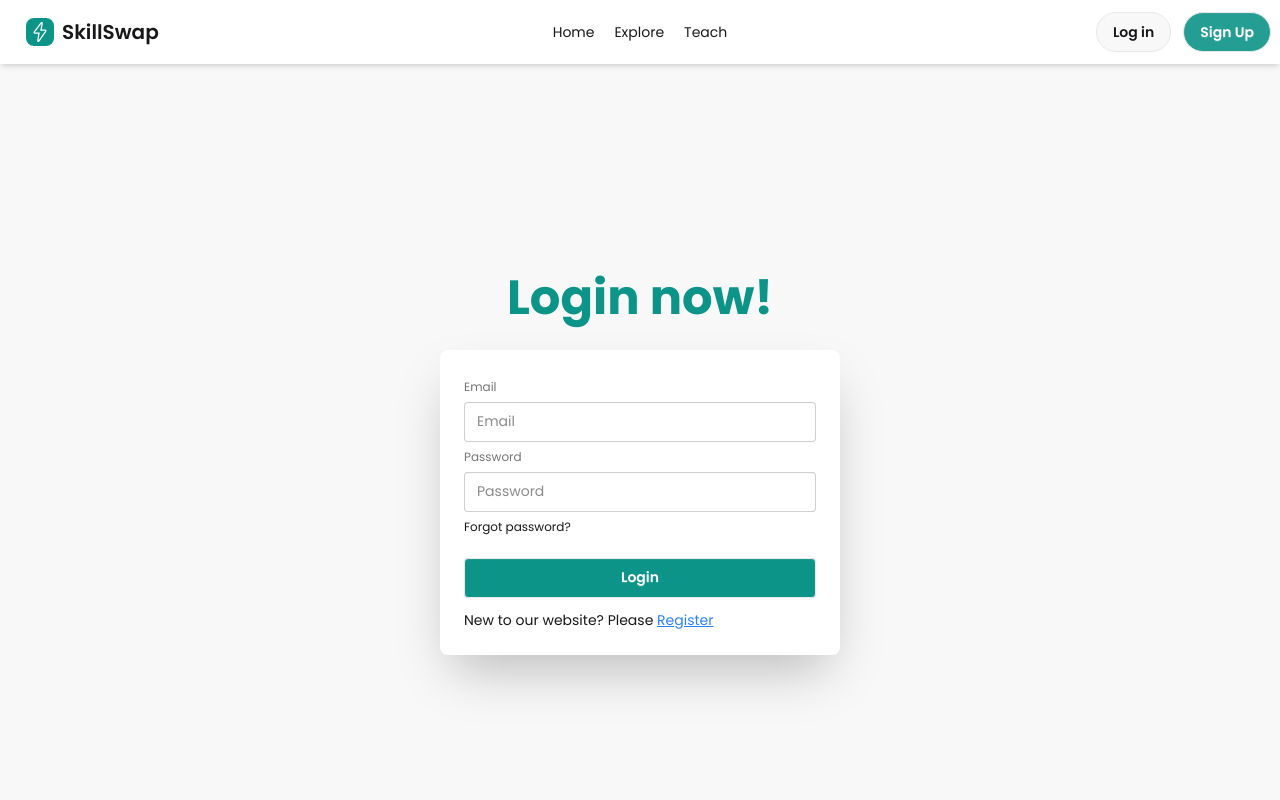
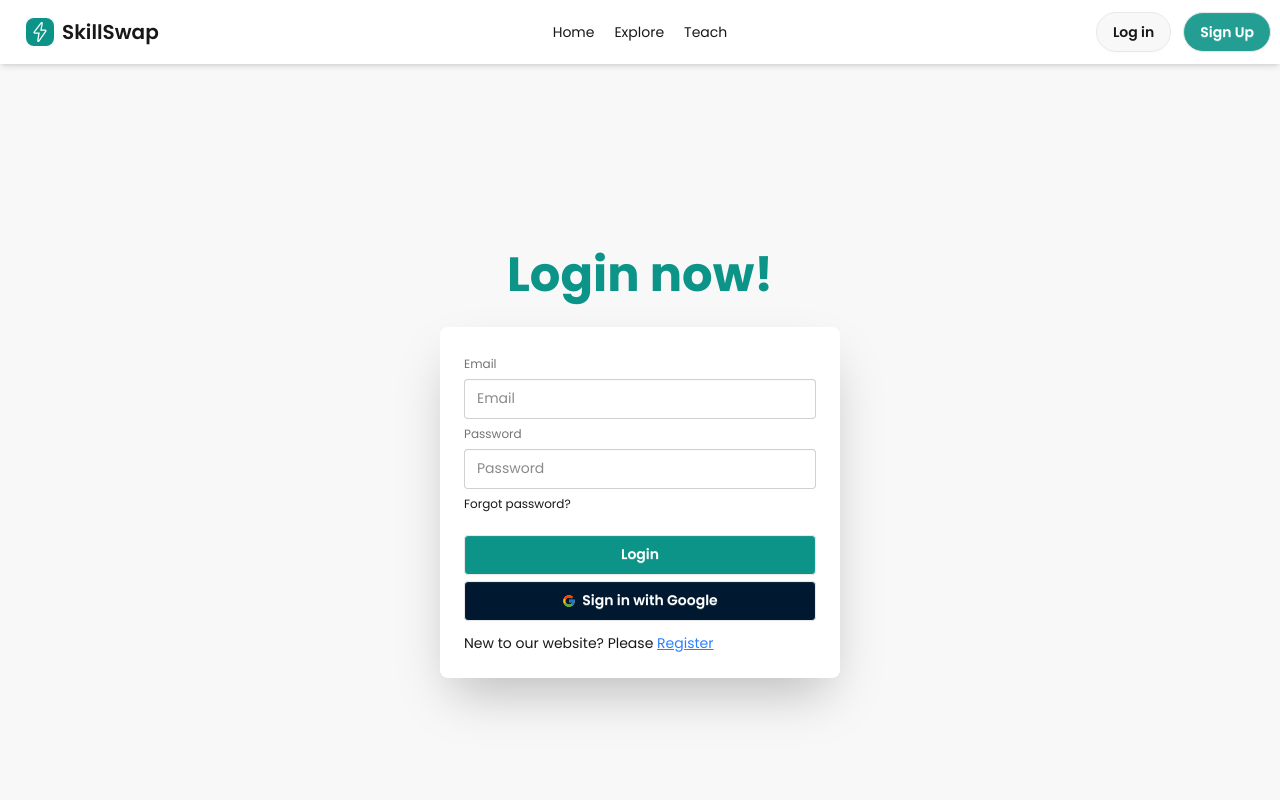
Before and after one commit to sukanta022/SkillSwap_Firebase, a React (Vite) app: page /login in a window 1280 px wide. Shown: the top 800 px of the page. Built offline with nearby package versions, Linux system fonts and the light colour scheme; no server answers.

Commit message:
added google signup authentication

```diff
--- a/src/Pages/Login.jsx
+++ b/src/Pages/Login.jsx
@@ -1,12 +1,14 @@
 import React, {  use, useRef, useState } from 'react';
 import { Link, useLocation, useNavigate } from 'react-router';
 import { AuthContext } from '../Provider/AuthContext';
+import { FcGoogle } from "react-icons/fc";
+import toast from 'react-hot-toast';
 
 const Login = () => {
     const [error, setError] = useState('')
     const [success, setSuccess] = useState(false)
     const emailRef = useRef()
-    const {signInUser} = use(AuthContext)
+    const {signInUser,signInGoogle} = use(AuthContext)
     const navigate = useNavigate()
     const location = useLocation()
 
@@ -26,6 +28,17 @@ const Login = () => {
         .catch(error => setError(error.message))
 
     }
+
+    const handleGoogleSignIn = () => {
+        signInGoogle()
+        .then(() => {
+            setSuccess(true)
+            navigate(`${location.state ? location.state : "/"}`)
+        })
+        .catch((error) => setError(error.message))
+    }
+
+
     return (
          <div className="hero bg-base-200 min-h-screen">
             <div className="hero-content flex-col space-y-3 animate__animated animate__fadeIn">
@@ -43,6 +56,7 @@ const Login = () => {
                                 <input type="password" name="password" className="input w-full" placeholder="Password" />
                                 <div ><a className="link link-hover">Forgot password?</a></div>
                                 <button className="btn text-white bg-[#0D9488] mt-4 w-full">Login</button>
+                                <button onClick={handleGoogleSignIn} className='btn font-semibold text-white bg-[#001931]'><FcGoogle /> Sign in with Google</button>
                             </fieldset>
                         </form>
                         <p>New to our website? Please <Link to={'/EmailPassword'} className='text-blue-500 underline'>Register</Link></p>
--- a/src/Provider/AuthProvider.jsx
+++ b/src/Provider/AuthProvider.jsx
@@ -1,12 +1,12 @@
 import React, { useEffect, useState } from 'react';
 import { AuthContext } from './AuthContext';
-import { createUserWithEmailAndPassword, updateProfile, onAuthStateChanged, signInWithEmailAndPassword, signOut } from 'firebase/auth';
+import { createUserWithEmailAndPassword, updateProfile, onAuthStateChanged, signInWithEmailAndPassword, signOut, GoogleAuthProvider, signInWithPopup } from 'firebase/auth';
 import { auth } from '../Firebase/firebase.init';
 
 const AuthProvider = ({children}) => {
     const [user, setUser] = useState(null)
     const [loading, setLoading] = useState(true)
-
+    const googleProvider = new GoogleAuthProvider()
     const createUser = (email, password) => {
         setLoading(true)
         return createUserWithEmailAndPassword(auth,email,password)
@@ -19,6 +19,10 @@ const AuthProvider = ({children}) => {
     const signInUser = (email, password) => {
         setLoading(true)
         return signInWithEmailAndPassword(auth, email, password)
+    }
+
+    const signInGoogle = () => {
+        return signInWithPopup(auth, googleProvider)
     }
 
     useEffect(() => {
@@ -42,7 +46,8 @@ const AuthProvider = ({children}) => {
         createUser,
         updateUserProfile,
         signInUser,
-        signOutUser
+        signOutUser,
+        signInGoogle
     }
 
 
```
